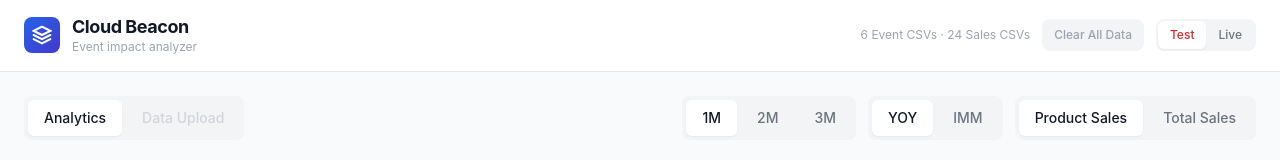
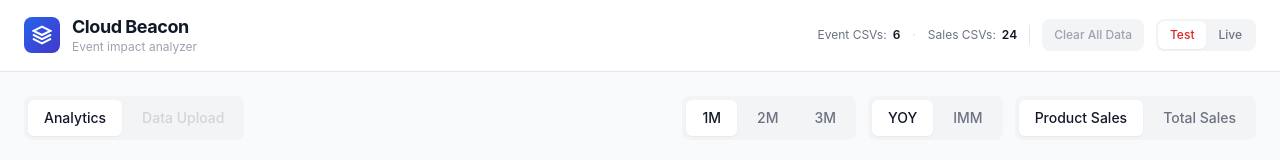
Before and after one commit to rr-quantifai/cloud-beacon, a React (Vite) app: page / in a window 1280 px wide. Shown: the top 160 px of the page. Built offline with nearby package versions, Linux system fonts and the light colour scheme.

Commit message:
Update App.jsx

```diff
--- a/src/App.jsx
+++ b/src/App.jsx
@@ -746,7 +746,7 @@ function App() {
       {/* Header */}
       <div className="bg-white border-b border-gray-200"><div className="max-w-7xl mx-auto px-6 py-4 flex items-center justify-between">
         <div className="flex items-center gap-3"><div className="w-9 h-9 rounded-lg bg-gradient-to-br from-blue-600 to-indigo-700 flex items-center justify-center flex-shrink-0"><svg width="20" height="20" viewBox="0 0 24 24" fill="none" stroke="white" strokeWidth="2.5" strokeLinecap="round"><path d="M12 2L2 7l10 5 10-5-10-5z"/><path d="M2 17l10 5 10-5"/><path d="M2 12l10 5 10-5"/></svg></div><div><h1 className="text-lg font-bold text-gray-900 leading-tight tracking-tight">Cloud Beacon</h1><p className="text-xs text-gray-400">Event impact analyzer</p></div></div>
-        <div className="flex items-center gap-3"><span className="text-xs text-gray-400 whitespace-nowrap">{reportCounts.evt} Event CSV{reportCounts.evt!==1?"s":""} · {reportCounts.sal} Sales CSV{reportCounts.sal!==1?"s":""}</span><button onClick={clearAll} disabled={mode==="test"} className={"px-3 py-1.5 text-xs font-medium rounded-lg transition whitespace-nowrap h-[32px] "+(mode==="test"?"text-gray-400 bg-gray-100 cursor-not-allowed":"text-red-600 bg-red-50 hover:bg-red-100")}>Clear All Data</button><div className="flex bg-gray-100 rounded-lg p-0.5 h-[32px]"><button onClick={()=>setMode("test")} className={"px-3 flex items-center text-xs font-medium rounded-md transition whitespace-nowrap "+(mode==="test"?"bg-white text-red-600 shadow-sm":"text-gray-500 hover:text-gray-700")}>Test</button><button onClick={()=>setMode("live")} className={"px-3 flex items-center text-xs font-medium rounded-md transition whitespace-nowrap "+(mode==="live"?"bg-white text-emerald-600 shadow-sm":"text-gray-500 hover:text-gray-700")}>Live</button></div></div>
+        <div className="flex items-center gap-3"><span className="flex items-center text-xs whitespace-nowrap"><span className="text-gray-500">Event CSVs:</span><span className="font-semibold text-gray-900 ml-1.5">{reportCounts.evt}</span><span className="text-gray-300 mx-3">·</span><span className="text-gray-500">Sales CSVs:</span><span className="font-semibold text-gray-900 ml-1.5">{reportCounts.sal}</span></span><div className="w-px h-5 bg-gray-200"/><button onClick={clearAll} disabled={mode==="test"} className={"px-3 py-1.5 text-xs font-medium rounded-lg transition whitespace-nowrap h-[32px] "+(mode==="test"?"text-gray-400 bg-gray-100 cursor-not-allowed":"text-red-600 bg-red-50 hover:bg-red-100")}>Clear All Data</button><div className="flex bg-gray-100 rounded-lg p-0.5 h-[32px]"><button onClick={()=>setMode("test")} className={"px-3 flex items-center text-xs font-medium rounded-md transition whitespace-nowrap "+(mode==="test"?"bg-white text-red-600 shadow-sm":"text-gray-500 hover:text-gray-700")}>Test</button><button onClick={()=>setMode("live")} className={"px-3 flex items-center text-xs font-medium rounded-md transition whitespace-nowrap "+(mode==="live"?"bg-white text-emerald-600 shadow-sm":"text-gray-500 hover:text-gray-700")}>Live</button></div></div>
       </div></div>
 
       <div className="max-w-7xl mx-auto px-6 py-6">
```
